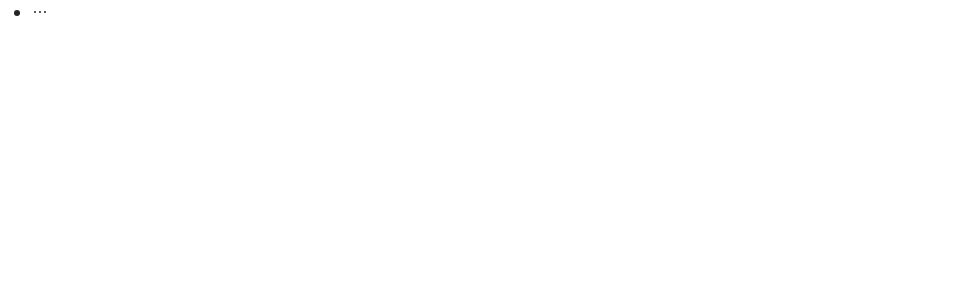
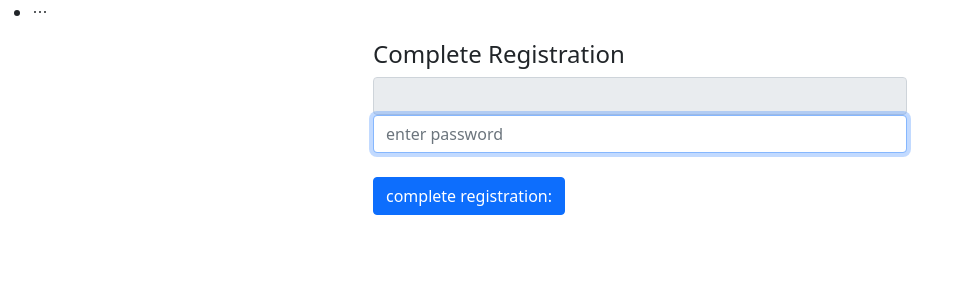
Before and after one commit to Shelbypol/mern-ecomm, a React (Create React App) app in the folder client/: page /register/complete in a window 1280 px wide. Shown: the top 300 px of the page, without its empty margins (0-960 px from the left). Built offline with nearby package versions, Linux system fonts and the light colour scheme; no server answers; the HTML template or start-up script is replaced by a standard one.

Commit message:
register redirects to complete register form / lock json added to gitignore

```diff
--- a/client/src/App.js
+++ b/client/src/App.js
@@ -1,18 +1,24 @@
 import React from 'react'
 import { Switch, Route } from 'react-router-dom'
+import { ToastContainer } from "react-toastify";
+import "react-toastify/dist/ReactToastify.css";
+import Header from './components/nav/Header'
 import Login from './pages/auth/Login'
 import Register from './pages/auth/Register'
 import Home from './pages/Home'
-import Header from './components/nav/Header'
+import RegisterComplete from './pages/auth/RegisterComplete';
+
 
 const App = () => {
   return (
     <>
         <Header />
+        <ToastContainer />
         <Switch>
           <Route exact path='/' component={Home} />
           <Route exact path='/login' component={Login} />
           <Route exact path='/register' component={Register}/>
+          <Route exact path='/register/complete' component={RegisterComplete} />
         </Switch>
 
 
--- a/client/src/firebase.js
+++ b/client/src/firebase.js
@@ -1,6 +1,5 @@
 import { initializeApp } from "firebase/app";
 import { getAuth, GoogleAuthProvider } from "firebase/auth";
-
 
 
 // TODO: Add SDKs for Firebase products that you want to use
--- a/client/src/pages/auth/Register.js
+++ b/client/src/pages/auth/Register.js
@@ -1,8 +1,7 @@
 import React, { useState } from "react";
 import { auth } from "../../firebase";
 import { sendSignInLinkToEmail } from "firebase/auth";
-import { toast, ToastContainer } from "react-toastify";
-import "react-toastify/dist/ReactToastify.css";
+import { toast } from "react-toastify";
 
 
 const Register = () =>{
@@ -10,15 +9,16 @@ const Register = () =>{
     const [ email, setEmail ] = useState("")
 
     const handleSubmit = async (e) => {
+
         e.preventDefault()
+
         const config =  {
-
-            url : process.env.REACT_APP_REGISTER_URL,
+            url : process.env.REACT_APP_REGISTER_REDIRECT_URL,
             handleCodeInApp : true
         }
 
         await sendSignInLinkToEmail(auth, email, config)
-        toast(`email is sent to ${email}. Click the link to complete your registration.`)
+        toast(`email is sent to ${email}. Click the link to complete your registration. Be sure to check your spam. `)
 
         // save in local storage
         window.localStorage.setItem('emailForRegistration', email)
@@ -29,9 +29,18 @@ const Register = () =>{
 
 
     const registerForm = () => <form onSubmit={handleSubmit}>
-        <input type="email" className="form-control" value={email} onChange={e => setEmail(e.target.value) } autoFocus></input>
-        <button type="submit" className="btn btn-primary btn-raised" name="register">register:</button>
-                    <span> {email}</span>
+        <input
+            type="email"
+            className="form-control"
+            value={email} onChange={e => setEmail(e.target.value) }
+            autoFocus>
+        </input>
+        <button
+            type="submit"
+            className="btn btn-primary btn-raised"
+            name="register">register:
+        </button>
+        <span> {email} </span>
     </form>
 
     return (
@@ -39,7 +48,6 @@ const Register = () =>{
             <div className="row">
                 <div className="col-md-6 offset-md-3">
                     <h4>Register</h4>
-                    <ToastContainer />
                     {registerForm()}
                 </div>
             </div>
--- /dev/null
+++ b/client/src/pages/auth/RegisterComplete.js
@@ -0,0 +1,57 @@
+import React, { useState, useEffect } from "react";
+import { auth } from "../../firebase";
+import { sendSignInLinkToEmail } from "firebase/auth";
+import { toast } from "react-toastify";
+
+
+const RegisterComplete = ( {history} ) =>{
+
+    const [ email, setEmail ] = useState("")
+    const [ password, setPassword ] = useState("")
+
+    useState(() =>{
+        setEmail(window.localStorage.getItem("emailForRegistration"))
+    }, []) //whenever the 2nd arg runs the first fn arg is called
+
+
+    const handleSubmit = async (e) => {
+        e.preventDefault()
+    }
+
+
+    const completeRegisterForm = () => <form onSubmit={handleSubmit}>
+        <input
+            type="email"
+            className="form-control"
+            value={email}
+            disabled>
+        </input>
+        <input
+            type="password"
+            className="form-control"
+            value={password}
+            onChange={(e) => {setPassword(e.target.value)}}
+            autoFocus
+            placeholder="enter password"
+            >
+        </input>
+        <br/>
+        <button
+            type="submit"
+            className="btn btn-primary btn-raised"
+            name="register">complete registration:
+        </button>
+    </form>
+
+    return (
+        <div className="container P-5">
+            <div className="row">
+                <div className="col-md-6 offset-md-3">
+                    <h4>Complete Registration</h4>
+                    {completeRegisterForm()}
+                </div>
+            </div>
+        </div>
+    )
+};
+export default RegisterComplete;
```
Also changed, not shown: 1 other file (tests, documents, lock files or other folders).
